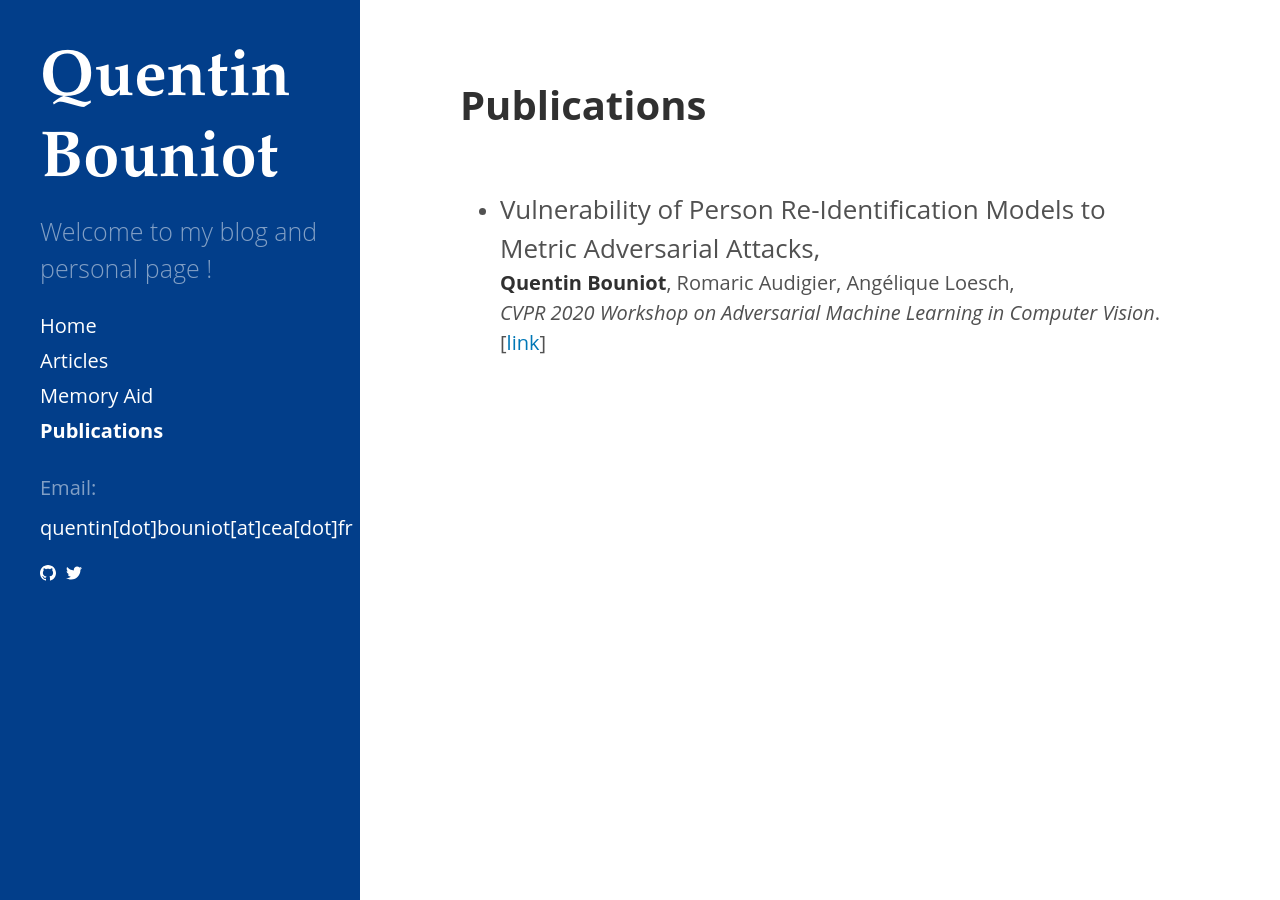
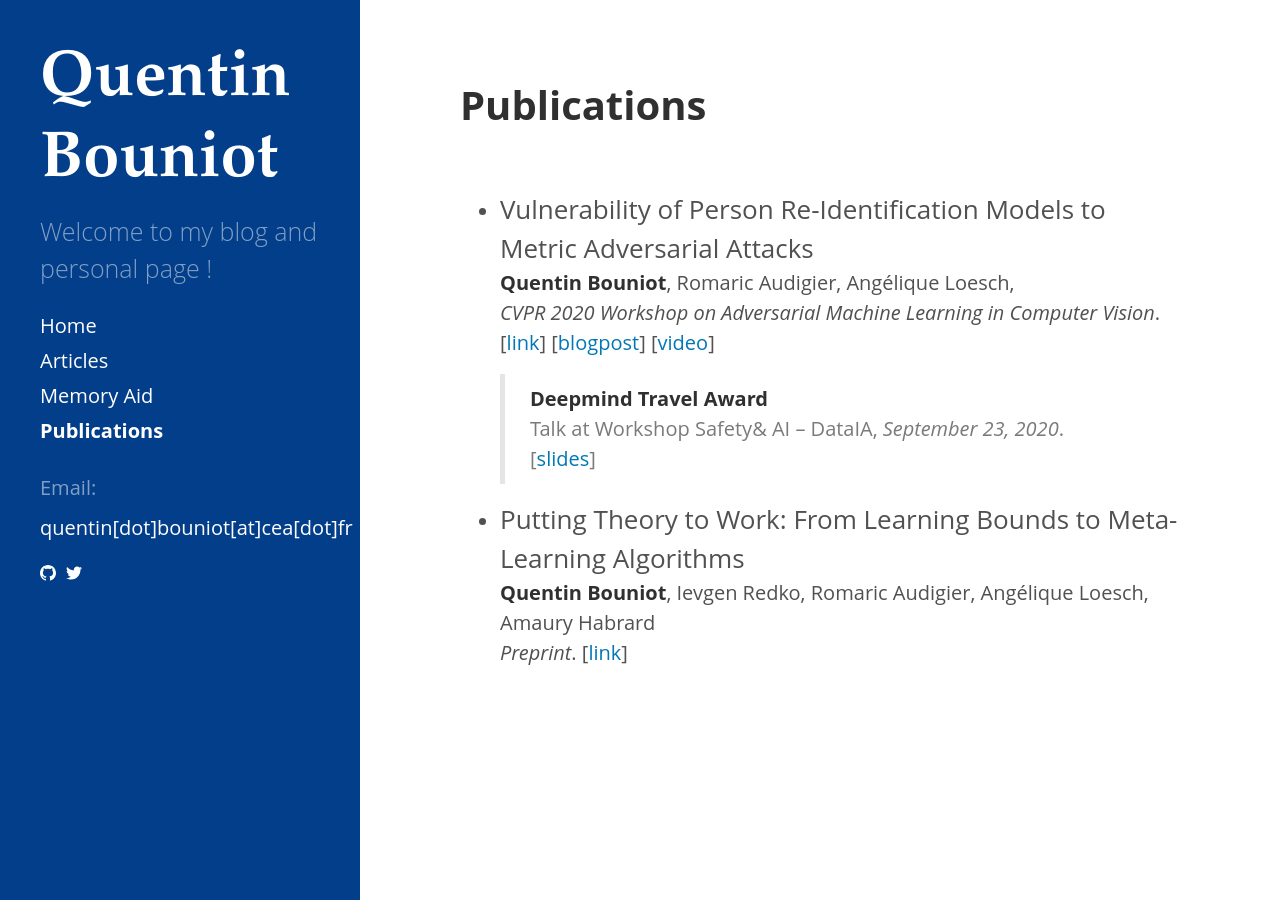
Before and after one commit to qbouniot/qbouniot-old.github.io, a Jekyll site: the page built from publications.md, in a window 1280 px wide. Built offline with Jekyll 4.4.1, drawn with Linux system fonts in a browser that asks for light colours.

Commit message:
added slides, talk and video

```diff
--- a/publications.md
+++ b/publications.md
@@ -5,7 +5,14 @@ title: Publications
 
 <br>
 
-- <span style="font-size:26px"> Vulnerability of Person Re-Identification Models to Metric Adversarial Attacks, </span>
+- <span style="font-size:26px"> Vulnerability of Person Re-Identification Models to Metric Adversarial Attacks </span>
   **Quentin Bouniot**, Romaric Audigier, Angélique Loesch,
   *CVPR 2020 Workshop on Adversarial Machine Learning in Computer Vision*.
-  [<a href="https://openaccess.thecvf.com/content_CVPRW_2020/html/w47/Bouniot_Vulnerability_of_Person_Re-Identification_Models_to_Metric_Adversarial_Attacks_CVPRW_2020_paper.html">link</a>]
+  [<a href="https://openaccess.thecvf.com/content_CVPRW_2020/html/w47/Bouniot_Vulnerability_of_Person_Re-Identification_Models_to_Metric_Adversarial_Attacks_CVPRW_2020_paper.html">link</a>] [<a href="https://qbouniot.github.io/article/2020/05/06/adv_reid.html">blogpost</a>] [<a href="https://youtu.be/X0YRPxzOMR0">video</a>]
+  > **Deepmind Travel Award**
+  > Talk at Workshop Safety& AI – DataIA, *September 23, 2020*. [<a href="http://dataia.eu/sites/default/files/DATAIA-Workshop-Safety-AI-2/Quentin%20BOUNIOT%20(CEA%20LIST)-Vulnerability%20of%20Person%20Re-Identification%20Models%20to%20Metric%20Adversarial%20Attacks.pdf">slides</a>]
+
+- <span style="font-size:26px"> Putting Theory to Work: From Learning Bounds to Meta-Learning Algorithms </span>
+  **Quentin Bouniot**, Ievgen Redko, Romaric Audigier, Angélique Loesch, Amaury Habrard
+  *Preprint*.
+  [<a href="https://arxiv.org/abs/2010.01992">link</a>]
```
Also changed, not shown: _posts/2020-05-06-adv_reid.md (+1 -0 lines).
